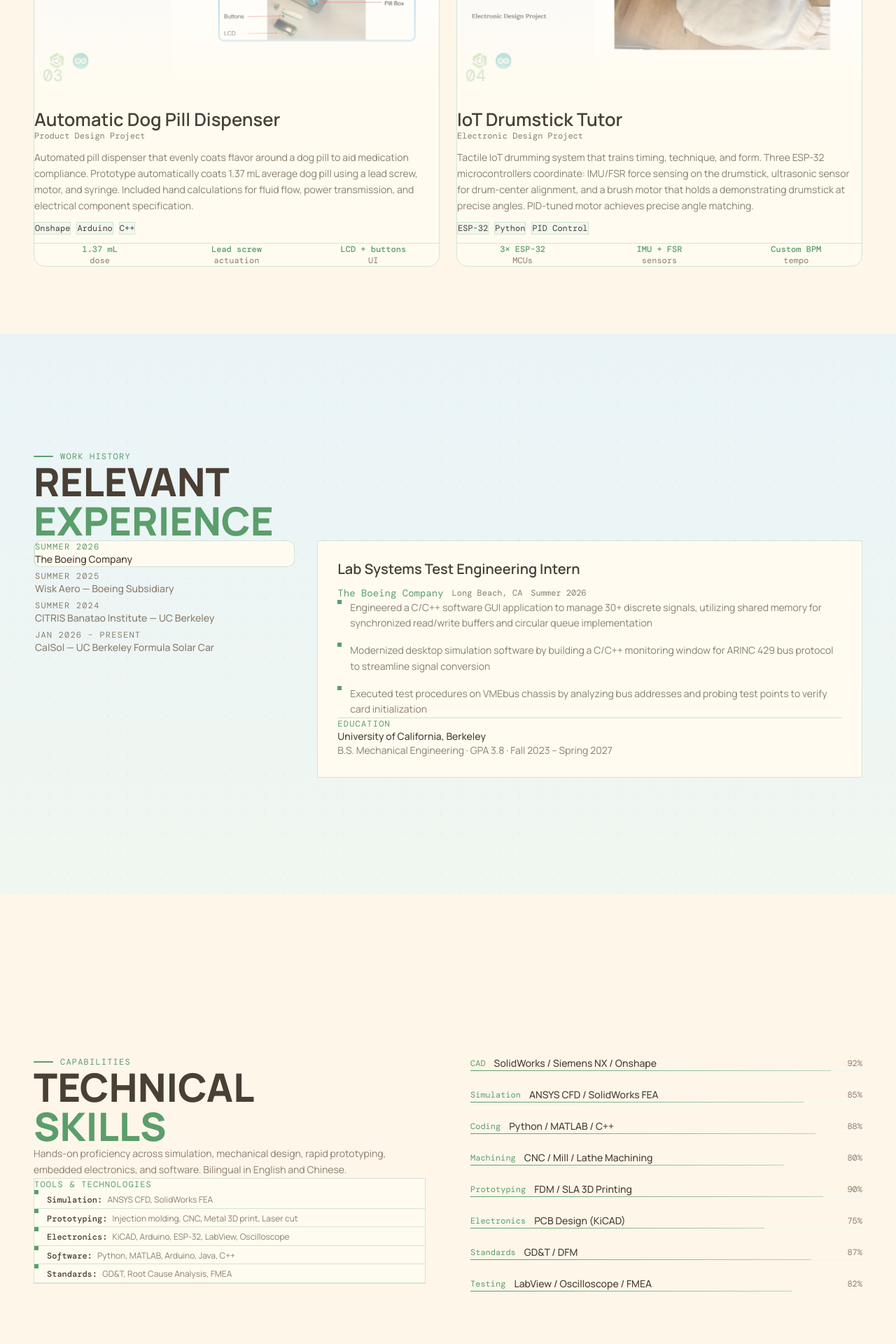
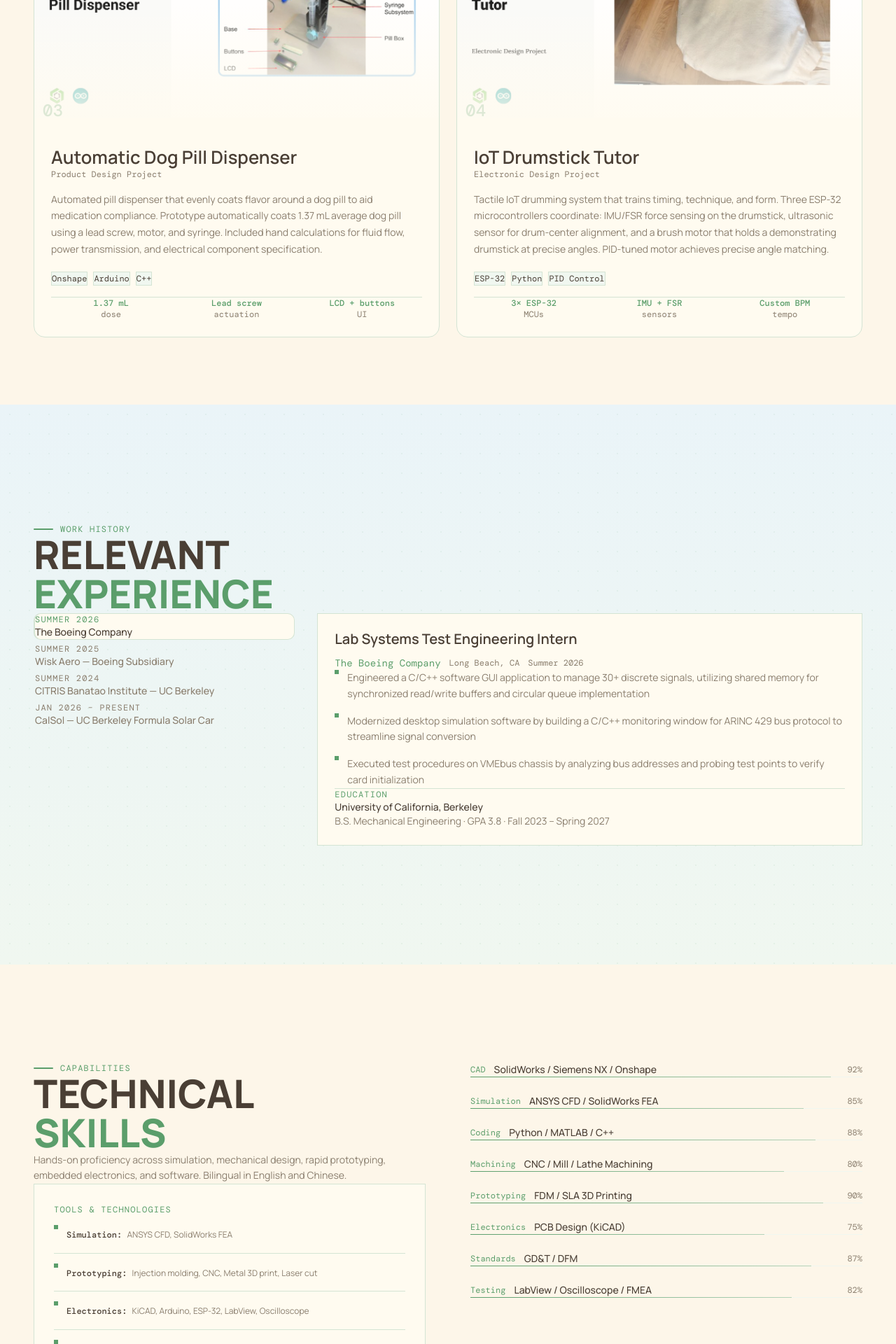
Before and after one commit to alliwang73/portfolio, a React (Vite) app: page / in a window 1280 px wide. Shown: the part 1900-3820 px from the top of the page at 70% size. Built offline with nearby package versions, Linux system fonts and the light colour scheme.

Commit message:
Improve card content spacing

```diff
--- a/src/index.css
+++ b/src/index.css
@@ -722,7 +722,7 @@ section > .max-w-7xl {
 }
 
 #experience .lg\:col-span-2 {
-  padding: 1.75rem !important;
+  padding: 24px !important;
 }
 
 #experience .lg\:col-span-2 h3 {
@@ -738,7 +738,8 @@ section > .max-w-7xl {
 }
 
 #projects .project-card > div:last-child {
-  padding: 20px 0 0;
+  padding: 24px !important;
+  gap: 16px;
 }
 
 #home h1 {
@@ -761,7 +762,7 @@ section > .max-w-7xl {
 }
 
 #projects .project-card > div:last-child {
-  padding: 20px 0 0;
+  padding: 24px !important;
 }
 
 #projects .project-card h3 {
@@ -771,6 +772,32 @@ section > .max-w-7xl {
 
 #projects .project-card p {
   max-width: 42rem;
+  line-height: 1.7;
+}
+
+#projects .project-card .flex.flex-wrap.gap-2 {
+  gap: 8px;
+  margin-top: 4px;
+}
+
+#projects .project-card .flex.flex-wrap.gap-2 span {
+  line-height: 1.5;
+  white-space: normal;
+}
+
+#skills .p-5 {
+  padding: 28px !important;
+}
+
+#skills .p-5 > div:not(:first-child) {
+  align-items: flex-start;
+  padding-top: 14px;
+  padding-bottom: 14px;
+}
+
+#skills .p-5 > div:not(:first-child) > div:last-child {
+  min-width: 0;
+  line-height: 1.6;
 }
 
 #experience .lg\:col-span-2,
@@ -812,6 +839,14 @@ section > .max-w-7xl {
     padding: 22px !important;
   }
 
+  #projects .project-card > div:last-child {
+    padding: 22px !important;
+  }
+
+  #skills .p-5 {
+    padding: 22px !important;
+  }
+
   #home h1 {
     max-width: 8ch;
   }
@@ -825,7 +860,7 @@ section > .max-w-7xl {
   }
 
   #projects .project-card > div:last-child {
-    padding-top: 20px;
+    padding: 22px !important;
   }
 
   .site-button {
```
